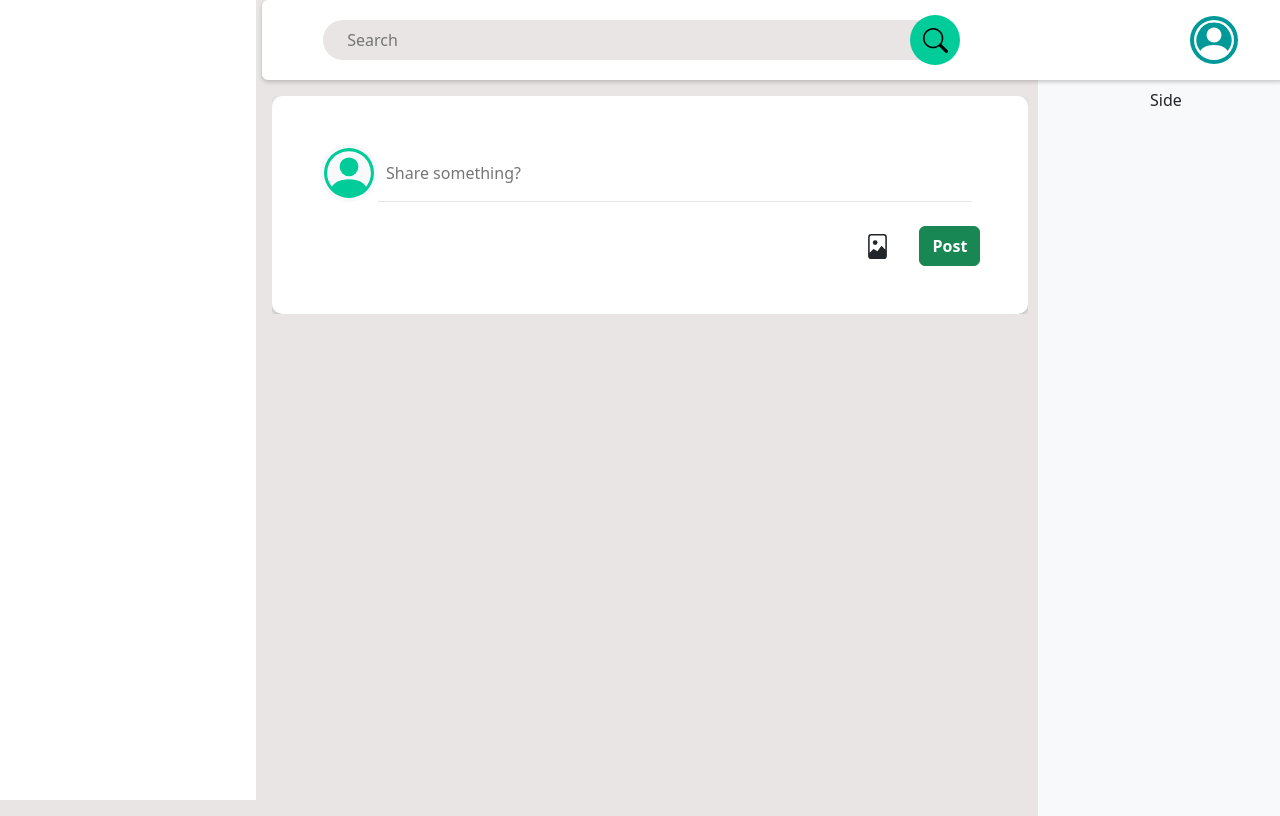
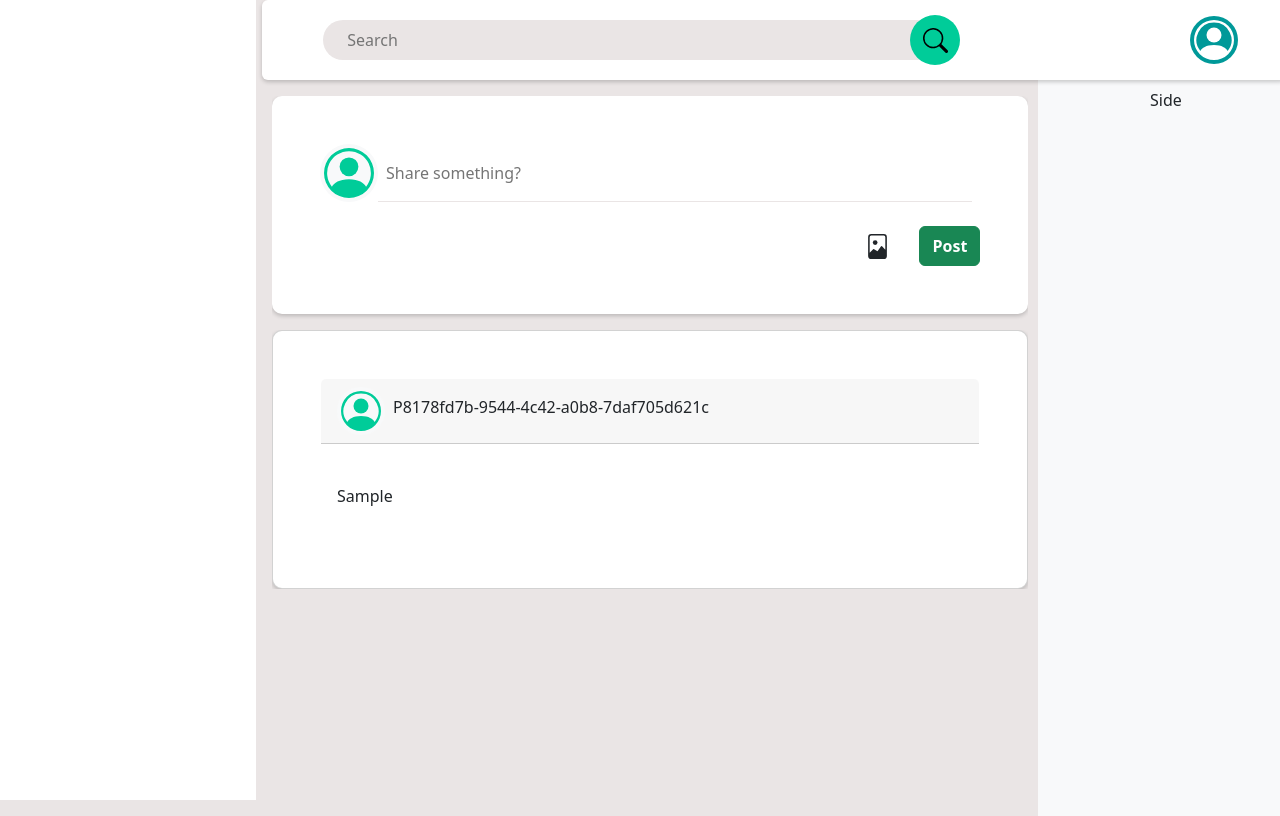
Before and after one commit to jmtgalvez/besh-flexi, a React (Create React App) app in the folder capstone-client/: page /userinterface in a window 1280 px wide. Both pictures are taken after typing "Sample" into the empty fields and a click on the button "Post". Built offline with nearby package versions, Linux system fonts and the light colour scheme.

Commit message:
Testing..

```diff
--- a/capstone-client/src/components/UI/UiContentCards.js
+++ b/capstone-client/src/components/UI/UiContentCards.js
@@ -28,7 +28,7 @@ export default function UiContentCards({userName, userPostText, userPostPhoto})
           <p>
             {userPostText}
           </p>
-          <img src={userPostPhoto} alt="Posts" />
+          {userPostPhoto && <img src={userPostPhoto} alt="Posts" />}
         </div>
       </div>
     </div>
--- a/capstone-client/src/components/UI/UiNewsFeedsForm.js
+++ b/capstone-client/src/components/UI/UiNewsFeedsForm.js
@@ -1,6 +1,7 @@
 /* eslint-disable jsx-a11y/anchor-is-valid */
 import React, { useState } from 'react';
 import {v4 as uuidv4} from 'uuid';
+import UiContentCards from './UiContentCards';
 
 export default function UiNewsFeedsForm(){
   // Setting the value of what user will post.
@@ -21,6 +22,12 @@ export default function UiNewsFeedsForm(){
       minute: '2-digit'
     })
 
+    let userPost = {
+      userId: uuidv4(),
+      userPostText: postText,
+      date_posted: currentDate,
+    }
+
     /* if (!postPhoto) {
       setPostStorage([...postStorage, {
         userId: uuidv4(),
@@ -37,14 +44,9 @@ export default function UiNewsFeedsForm(){
       }])
     } */
 
-    setPostStorage([...postStorage, {
-      userId: uuidv4(),
-      userPostText: postText,
-      date_posted: currentDate,
-    }])
+    setPostStorage([...postStorage, userPost])
 
     setPostText('');
-    console.log(postStorage.map(post => post));
   }
 
   return (
@@ -82,6 +84,12 @@ export default function UiNewsFeedsForm(){
                 </button>
             </div>
         </form>
+
+        {postStorage && postStorage.map(item => {
+          return(<div key={item.userId}>
+          <UiContentCards userName={item.userId} userPostText={item.userPostText}/>
+          </div>)
+        })}
     </div>
 
   )
```
